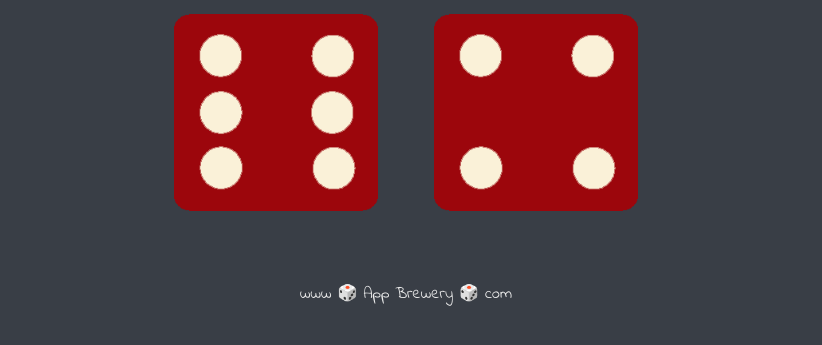
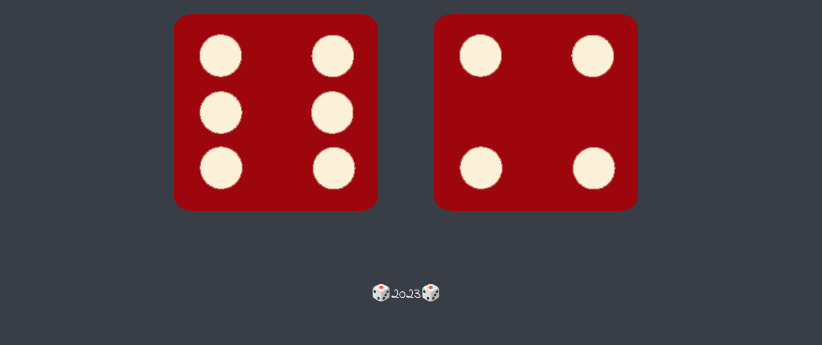
Before and after one commit to a-man-sheikh/RandomDiceGame, a plain HTML site: page index.html in a window 1280 px wide. Shown: the part 321-666 px from the top of the page, without its empty margins (234-1056 px from the left). Drawn offline with Linux system fonts and the light colour scheme.

Commit message:
Update index.html

```diff
--- a/index.html
+++ b/index.html
@@ -28,7 +28,7 @@
   </body>
 
   <footer>
-    www 🎲 App Brewery 🎲 com
+    🎲2023🎲
   </footer>
   <script src="script.js"></script>
 </html>
```
